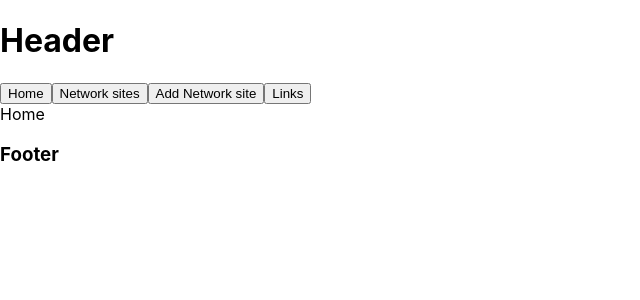
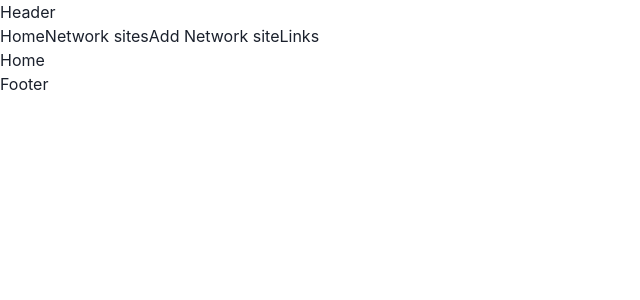
Before and after one commit to hjplumtree/Affitalink, a Next.js app: page / in a window 1280 px wide. Shown: the top 300 px of the page, without its empty margins (0-640 px from the left). Built offline with nearby package versions, Linux system fonts and the light colour scheme.

Commit message:
Install :: Chakra UI

```diff
--- a/package.json
+++ b/package.json
@@ -9,6 +9,10 @@
     "lint": "next lint"
   },
   "dependencies": {
+    "@chakra-ui/react": "^1.8.7",
+    "@emotion/react": "^11.8.2",
+    "@emotion/styled": "^11.8.1",
+    "framer-motion": "^6.2.8",
     "next": "12.1.1",
     "react": "17.0.2",
     "react-dom": "17.0.2",
--- a/pages/_app.js
+++ b/pages/_app.js
@@ -1,14 +1,13 @@
-import "../styles/globals.css";
+import { ChakraProvider } from "@chakra-ui/react";
 import Layouts from "../components/Layouts";
-import { TokenProvider } from "../context/TokenContext";
 
 function MyApp({ Component, pageProps }) {
   return (
-    <Layouts>
-      <TokenProvider>
+    <ChakraProvider>
+      <Layouts>
         <Component {...pageProps} />
-      </TokenProvider>
-    </Layouts>
+      </Layouts>
+    </ChakraProvider>
   );
 }
 
```
Also changed, not shown: 1 other file (tests, documents, lock files or other folders).
